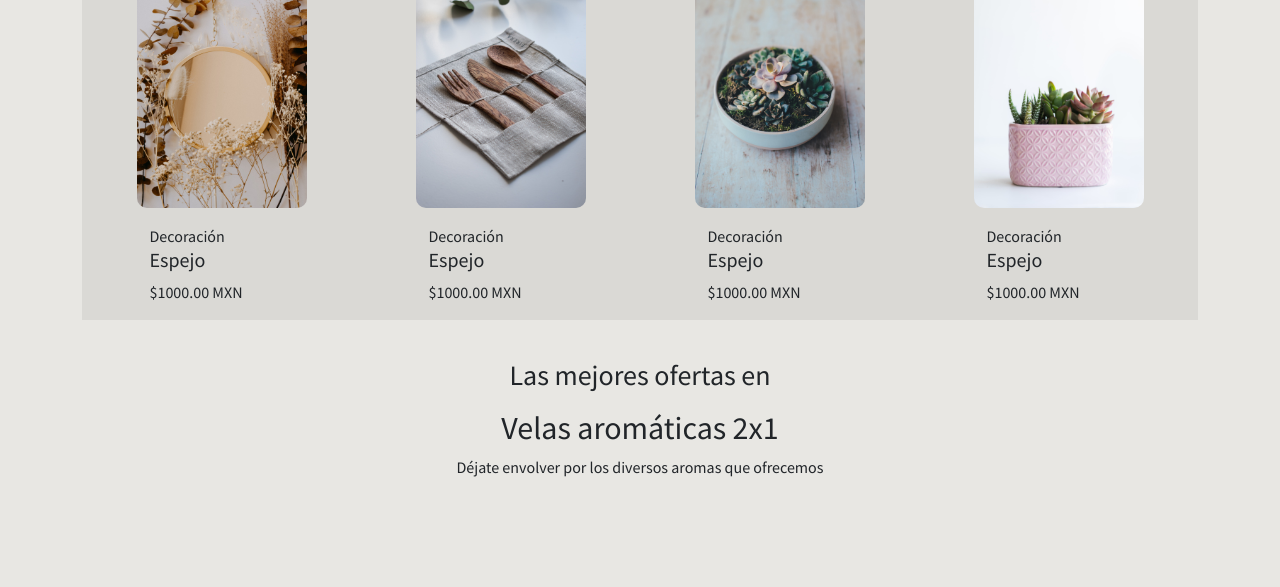
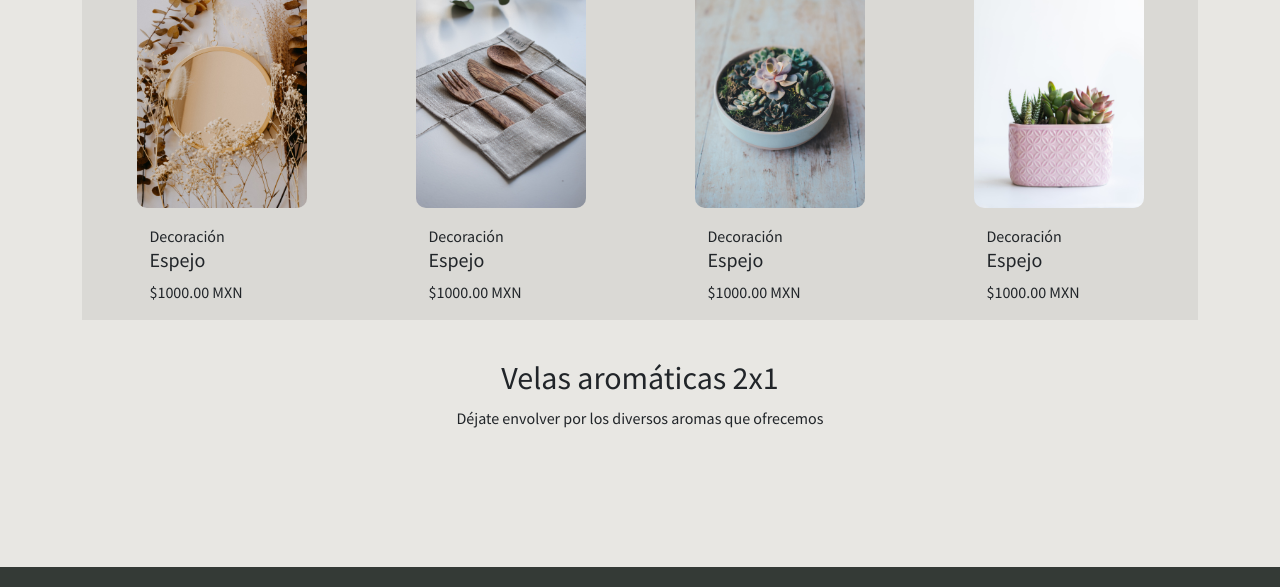
Before and after one commit to eduardSeCh/EC_DecoNatura, a plain HTML site: page pages/productos.html in a window 1280 px wide. Shown: the part 1187-1774 px from the top of the page. Drawn offline with nearby package versions, Linux system fonts and the light colour scheme.

Commit message:
[fiexd] productos

```diff
--- a/pages/productos.html
+++ b/pages/productos.html
@@ -459,14 +459,12 @@
             </div>
 
             <!-- Texto -->
-            <div class="row my-2">
-                <h3>Las mejores ofertas en</h3>
-            </div>
-            <div class="row-liquidacion">
-                <div class="text_promocion">
+            <div class="row-liquidacion pb-3">
+                <div class="txt_promocion">
                     <h2>Velas aromáticas 2x1</h2>
                     <p>Déjate envolver por los diversos aromas que ofrecemos</p>
                 </div>
+
             </div>
         </div>
     </main>
```
